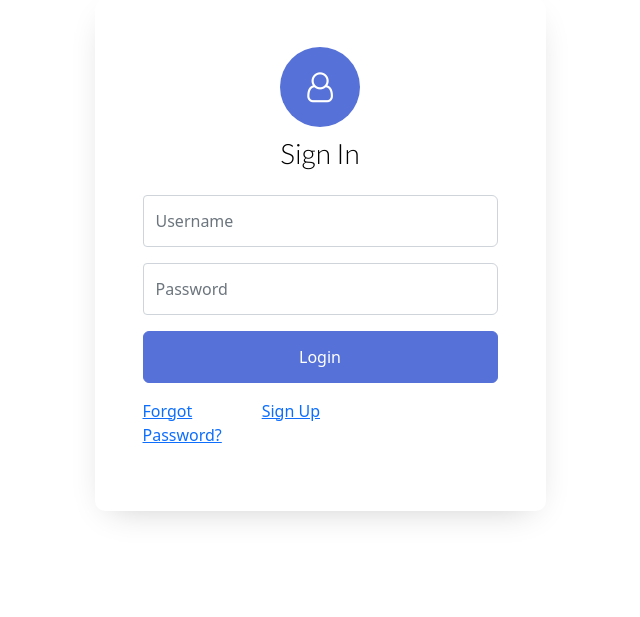
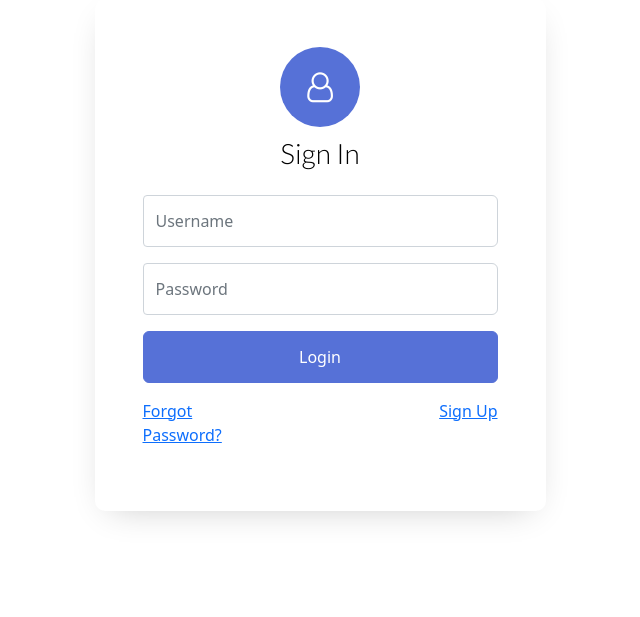
Before and after one commit to SADHKim/notice-alarm-server, a Flask app: page /profile/login in a window 1280 px wide. Shown: the part 49-666 px from the top of the page, without its empty margins (320-960 px from the left). Run offline with Flask 3, Linux system fonts and the light colour scheme; some libraries are stand-ins or nearby versions.

Commit message:
fix: button location

```diff
--- a/app/templates/index.html
+++ b/app/templates/index.html
@@ -47,10 +47,10 @@
 										class="form-control btn btn-primary rounded submit px-3" style="color:#5671d7">Login</button>
 								</div>
 								<div class="form-group d-md-flex">
-									<div class="w-25 text-left">
+									<div class="w-50 text-left">
 										<a href="#" data-toggle="modal" data-target="#exampleModal">Forgot Password?</a>
 									</div>
-									<div class="w-25 text-right">
+									<div class="w-100 text-right">
 										<a href="/register">Sign Up</a>
 									</div>
 								</div>
```
